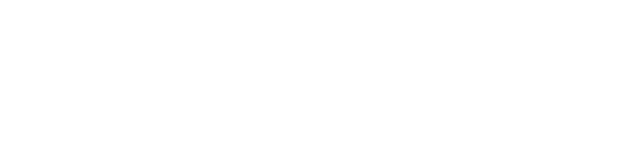
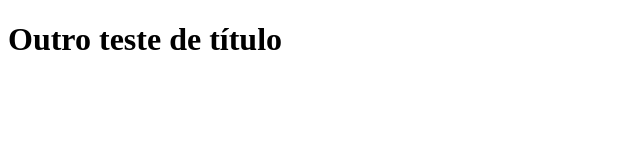
Before and after one commit to kiovicentini/aula-teste-git, a plain HTML site: page index.html in a window 1280 px wide. Shown: the whole page, without its empty margins (0-640 px from the left). Drawn offline with Linux system fonts and the light colour scheme.

Commit message:
Alteração body texto

```diff
--- a/index.html
+++ b/index.html
@@ -7,6 +7,6 @@
     <title>Teste</title>
 </head>
 <body>
-
+    <h1> Outro teste de título </h1>
 </body>
 </html>
```
